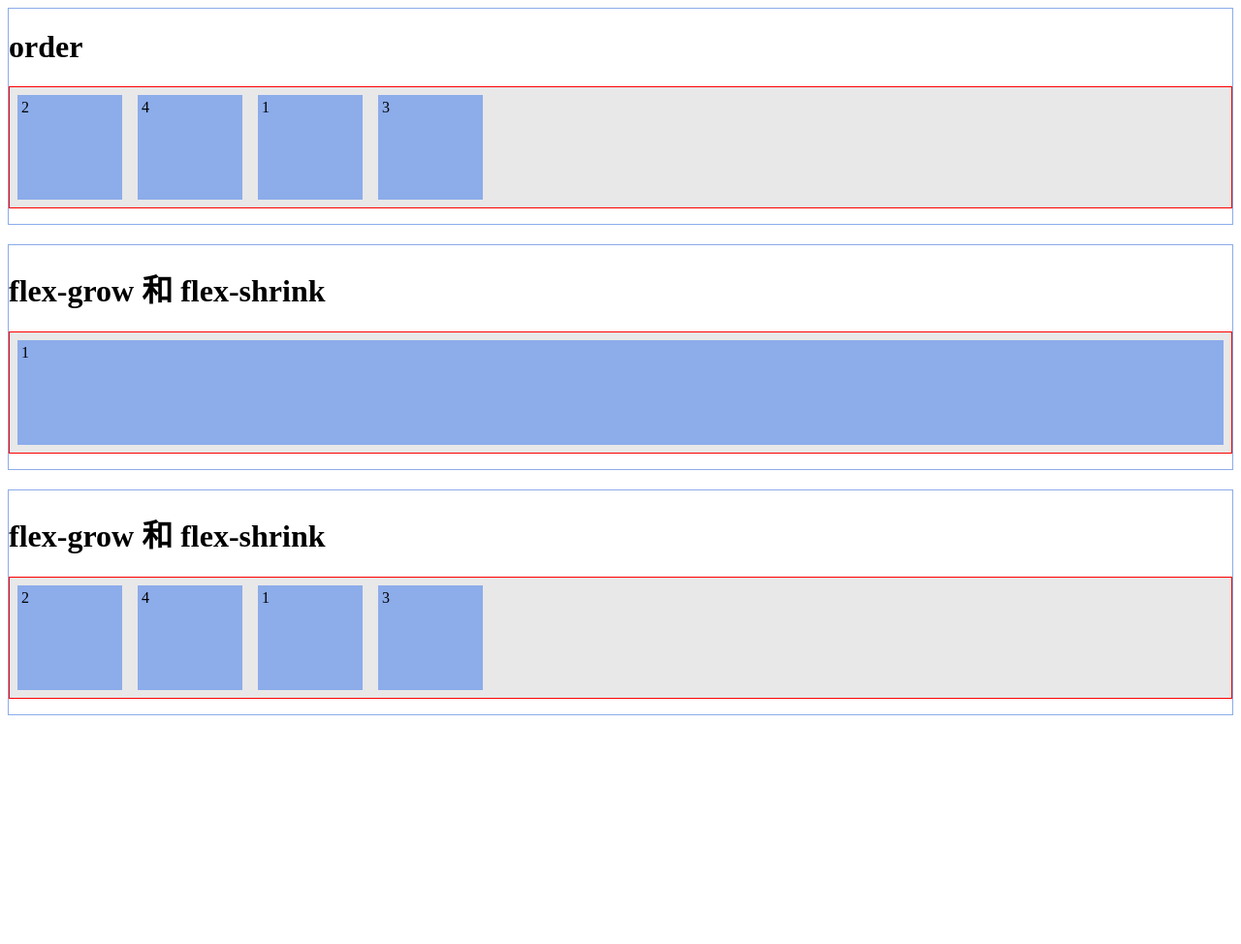
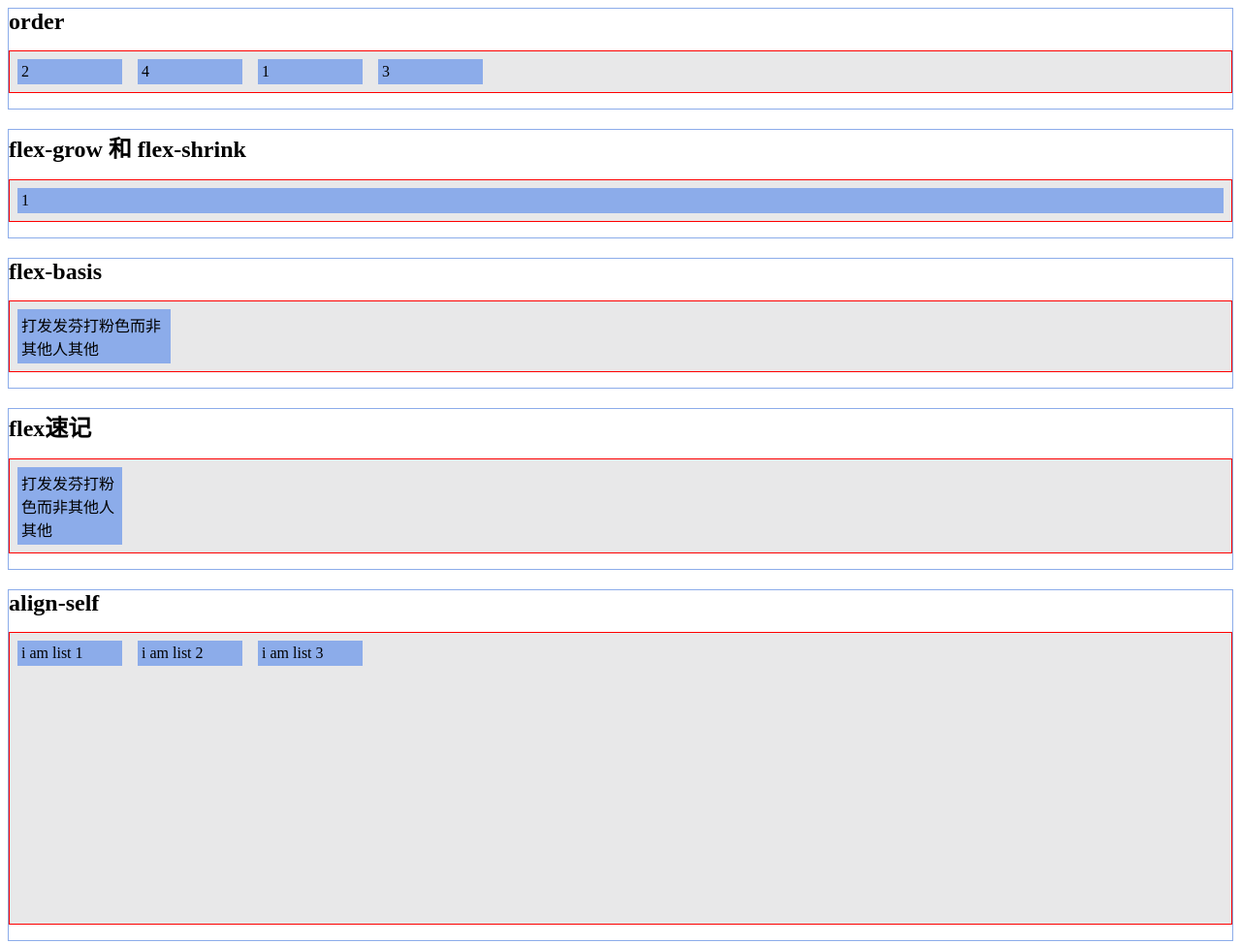
Before and after one commit to guweimo/Learning, a plain HTML site: page flexbox/flex-project-attr.html in a window 1280 px wide. Shown: the whole page at 97% size. Before the commit the page ends 800 px from the top, so only its background shows below. Drawn offline with Linux system fonts and the light colour scheme.

Commit message:
update flex-project-attr.html

```diff
--- a/flexbox/flex-project-attr.html
+++ b/flexbox/flex-project-attr.html
@@ -5,6 +5,10 @@
         <title>理解flexbox - Flex项目属性</title>
 
         <style>
+            h2 {
+                padding: 0;
+                margin: 0;
+            }
             div {
                 margin: 0;
                 padding: 0;
@@ -21,7 +25,7 @@
 
             li {
                 width: 100px;
-                height: 100px;
+                /* height: 100px; */
                 background-color: #8cacea;
                 margin: 8px;
                 padding: 4px;
@@ -35,8 +39,22 @@
             }
 
             .grow-ul li {
-                flex-grow: 1;   /* 是否填充 */
+                flex-grow: 1;   /* 是否填充并设置填充大小 */
                 flex-shrink: 1; /* 占据大小 */
+            }
+            .basis-ul li {
+                flex-basis: 150px; /* 默认值为auto; Flex项目宽度的计算是基于内容的多少来自动计算 */
+            }
+            .flex-ul li {
+                flex: 0 1 auto;  /* 第一个是flex-grow的值，第二个是flex-shrink，第三个是flex-basis的值 */
+            }
+            .align-self-ul {
+                height: 300px;
+                align-items: flex-start;
+            }
+            .align-self-ul li:nth-child(1) {
+                align-self: baseline;   /* auto 默认值 || flex-start || flex-end || center || baseline || stretch 所有值
+                                            垂直的对齐方式*/
             }
         </style>
     </head>
@@ -44,7 +62,7 @@
     <body>
         <!-- 所有项目属性 order || flex-grow || flex-shrink || flex-basis -->
         <div>
-            <h1>order</h1>
+            <h2>order</h2>
             <ul class="order-ul">
                 <li>1</li>
                 <li>2</li>
@@ -54,19 +72,32 @@
         </div>
 
         <div>
-            <h1>flex-grow 和 flex-shrink</h1>
+            <h2>flex-grow 和 flex-shrink</h2>
             <ul class="grow-ul">
                 <li>1</li>
             </ul>
         </div>
 
         <div>
-            <h1>flex-grow 和 flex-shrink</h1>
-            <ul class="order-ul">
-                <li>1</li>
-                <li>2</li>
-                <li>3</li>
-                <li>4</li>
+            <h2>flex-basis</h2>
+            <ul class="basis-ul">
+                <li>打发发芬打粉色而非其他人其他</li>
+            </ul>
+        </div>
+
+        <div>
+            <h2>flex速记</h2>
+            <ul class="flex-ul">
+                <li>打发发芬打粉色而非其他人其他</li>
+            </ul>
+        </div>
+
+        <div>
+            <h2>align-self</h2>
+            <ul class="align-self-ul">
+                <li>i am list 1</li>
+                <li>i am list 2</li>
+                <li>i am list 3</li>
             </ul>
         </div>
     </body>
```
